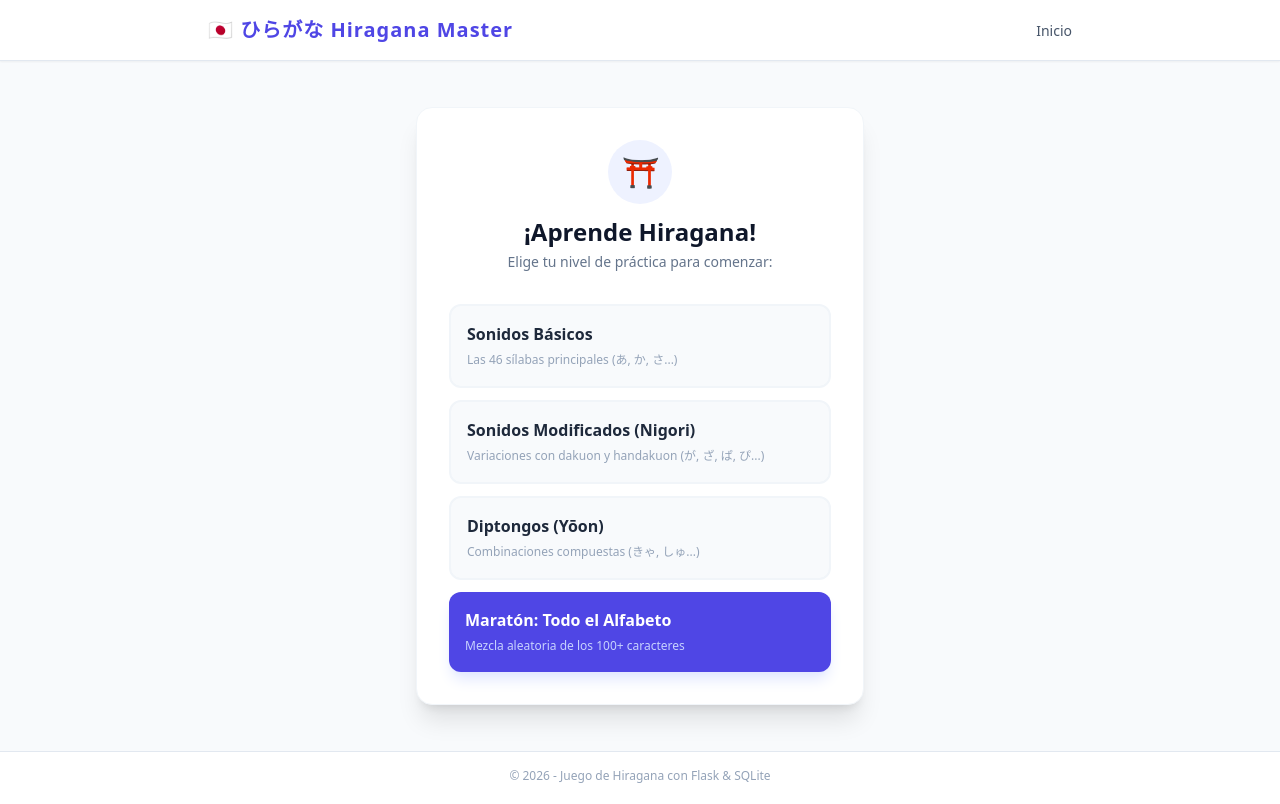
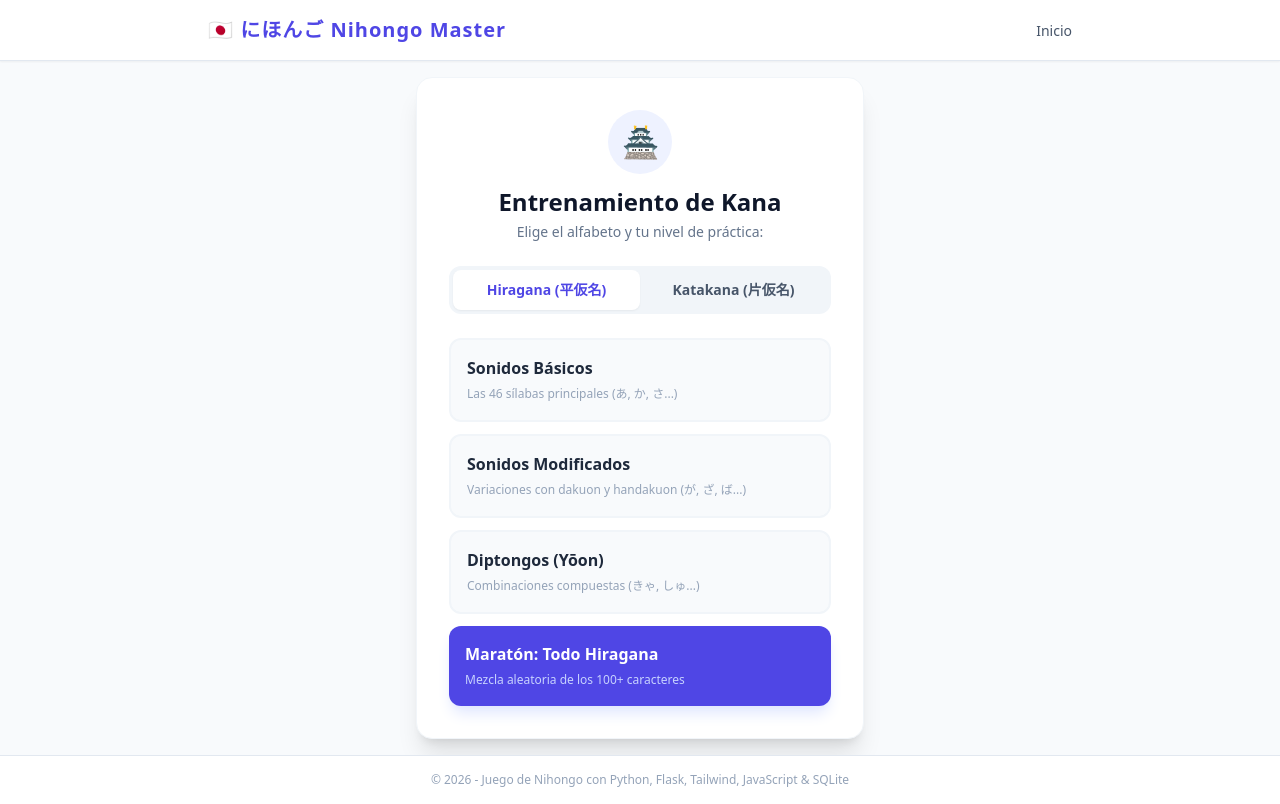
Before and after one commit to nachobecerra38/nihongo, a Flask app: page / in a window 1280 px wide. Before the commit the page ends 783 px from the top, so only its background shows below. Run offline with Flask 3, Linux system fonts and the light colour scheme; some libraries are stand-ins or nearby versions.

Commit message:
Add Katakana support and enhance character retrieval API
- Introduced a new parameter for character type (hiragana/katakana) in the API.
- Updated SQL schema to include Katakana characters with appropriate groupings.
- Modified HTML templates to support switching between Hiragana and Katakana.
- Enhanced JavaScript logic to fetch and display characters based on selected type.

```diff
--- a/app.py
+++ b/app.py
@@ -20,44 +20,57 @@ def play():
 @app.route("/api/characters")
 def get_characters():
     selected_group = request.args.get("group")
+    # Nuevo parámetro: 'hiragana' o 'katakana' (por defecto será hiragana si no mandan nada)
+    kana_type = request.args.get("type", "hiragana")
 
     connection = get_db_connection()
     rows = []
 
-    # Filtrado por Macro-Grupos
+    # 1. Definimos las listas de subgrupos que corresponden a cada categoría
+    basics_groups = (
+        "vowels",
+        "ka",
+        "sa",
+        "ta",
+        "na",
+        "ha",
+        "ma",
+        "ya",
+        "ra",
+        "wa",
+        "n",
+    )
+    modified_groups = ("ga", "za", "da", "ba", "pa")
+
+    # 2. Construimos las consultas inyectando el filtro de group_name Y el de kana_type
     if selected_group == "basics":
-        # Trae todas las familias básicas juntas
-        query = """SELECT id, kana, romaji, group_name FROM characters
-                   WHERE group_name IN ('vowels', 'ka', 'sa', 'ta', 'na', 'ha', 'ma', 'ya', 'ra', 'wa', 'n')"""
-        rows = connection.execute(query).fetchall()
+        query = f"SELECT id, kana, romaji, group_name, kana_type FROM characters WHERE kana_type = ? AND group_name IN {basics_groups}"
+        rows = connection.execute(query, (kana_type,)).fetchall()
 
     elif selected_group == "modified":
-        # Trae todos los nigoris juntos (Dakuten y Handakuten)
-        query = "SELECT id, kana, romaji, group_name FROM characters WHERE group_name IN ('ga', 'za', 'da', 'ba', 'pa')"
-        rows = connection.execute(query).fetchall()
+        query = f"SELECT id, kana, romaji, group_name, kana_type FROM characters WHERE kana_type = ? AND group_name IN {modified_groups}"
+        rows = connection.execute(query, (kana_type,)).fetchall()
 
     elif selected_group == "yoon":
-        # Trae los diptongos
-        query = "SELECT id, kana, romaji, group_name FROM characters WHERE group_name = 'yoon'"
-        rows = connection.execute(query).fetchall()
+        query = "SELECT id, kana, romaji, group_name, kana_type FROM characters WHERE kana_type = ? AND group_name = 'yoon'"
+        rows = connection.execute(query, (kana_type,)).fetchall()
 
     else:
-        # 'all' o cualquier otra cosa trae todo el universo de caracteres
-        query = "SELECT id, kana, romaji, group_name FROM characters"
-        rows = connection.execute(query).fetchall()
+        # Si el grupo es 'all', trae todo el alfabeto pero respetando si es Hiragana o Katakana
+        query = "SELECT id, kana, romaji, group_name, kana_type FROM characters WHERE kana_type = ?"
+        rows = connection.execute(query, (kana_type,)).fetchall()
 
     connection.close()
 
     characters_list = []
     for row in rows:
-        characters_list.append(
-            {
-                "id": row["id"],
-                "kana": row["kana"],
-                "romaji": row["romaji"],
-                "group_name": row["group_name"],
-            }
-        )
+        characters_list.append({
+            "id": row["id"],
+            "kana": row["kana"],
+            "romaji": row["romaji"],
+            "group_name": row["group_name"],
+            "kana_type": row["kana_type"],
+        })
 
     return jsonify(characters_list)
 
--- a/templates/base.html
+++ b/templates/base.html
@@ -4,7 +4,7 @@
 <head>
     <meta charset="UTF-8">
     <meta name="viewport" content="width=device-width, initial-scale=1.0">
-    <title>Hiragana Master</title>
+    <title>Nihongo Master</title>
     <script src="https://cdn.tailwindcss.com"></script>
 </head>
 
@@ -13,7 +13,7 @@
     <header class="bg-white shadow-sm border-b border-slate-200">
         <div class="max-w-4xl mx-auto px-4 py-4 flex justify-between items-center">
             <h1 class="text-xl font-bold text-indigo-600 tracking-wider">
-                🇯🇵 ひらがな Hiragana Master
+                🇯🇵 にほんご Nihongo Master
             </h1>
             <nav>
                 <a href="/" class="text-sm font-medium text-slate-600 hover:text-indigo-600 transition">Inicio</a>
@@ -29,7 +29,7 @@
     </main>
 
     <footer class="bg-white border-t border-slate-200 py-4 text-center text-xs text-slate-400">
-        <p>&copy; 2026 - Juego de Hiragana con Flask & SQLite</p>
+        <p>&copy; 2026 - Juego de Nihongo con Python, Flask, Tailwind, JavaScript & SQLite</p>
     </footer>
 
 </body>
--- a/templates/index.html
+++ b/templates/index.html
@@ -2,17 +2,28 @@
 
 {% block content %}
 <div class="bg-white rounded-2xl shadow-xl p-8 border border-slate-100 max-w-md mx-auto">
-    <div class="text-center mb-8">
+    <div class="text-center mb-6">
         <div
             class="inline-flex items-center justify-center w-16 h-16 bg-indigo-50 text-indigo-600 rounded-full mb-3 text-3xl">
-            ⛩️
+            🏯
         </div>
-        <h2 class="text-2xl font-extrabold text-slate-900 mb-1">¡Aprende Hiragana!</h2>
-        <p class="text-slate-500 text-sm">Elige tu nivel de práctica para comenzar:</p>
+        <h2 class="text-2xl font-extrabold text-slate-900 mb-1">Entrenamiento de Kana</h2>
+        <p class="text-slate-500 text-sm">Elige el alfabeto y tu nivel de práctica:</p>
     </div>
 
-    <div class="space-y-3">
-        <a href="/play?group=basics"
+    <div class="flex bg-slate-100 p-1 rounded-xl mb-6">
+        <button id="tab-hiragana" onclick="switchTab('hiragana')"
+            class="w-1/2 py-2.5 text-sm font-bold rounded-lg transition-all shadow-sm bg-white text-indigo-600">
+            Hiragana (平仮名)
+        </button>
+        <button id="tab-katakana" onclick="switchTab('katakana')"
+            class="w-1/2 py-2.5 text-sm font-bold rounded-lg transition-all text-slate-600 hover:text-slate-900">
+            Katakana (片仮名)
+        </button>
+    </div>
+
+    <div id="panel-hiragana" class="space-y-3">
+        <a href="/play?group=basics&type=hiragana"
             class="flex items-center justify-between p-4 bg-slate-50 hover:bg-indigo-50 hover:border-indigo-200 border-2 border-slate-100 rounded-xl transition group">
             <div class="text-left">
                 <span class="font-bold text-slate-800 group-hover:text-indigo-600 block">Sonidos Básicos</span>
@@ -21,17 +32,16 @@
             <span class="text-lg opacity-0 group-hover:opacity-100 transition-opacity">✏️</span>
         </a>
 
-        <a href="/play?group=modified"
+        <a href="/play?group=modified&type=hiragana"
             class="flex items-center justify-between p-4 bg-slate-50 hover:bg-amber-50 hover:border-amber-200 border-2 border-slate-100 rounded-xl transition group">
             <div class="text-left">
-                <span class="font-bold text-slate-800 group-hover:text-amber-600 block">Sonidos Modificados
-                    (Nigori)</span>
-                <span class="text-xs text-slate-400">Variaciones con dakuon y handakuon (が, ざ, ぱ, ぴ...)</span>
+                <span class="font-bold text-slate-800 group-hover:text-amber-600 block">Sonidos Modificados</span>
+                <span class="text-xs text-slate-400">Variaciones con dakuon y handakuon (が, ざ, ば...)</span>
             </div>
             <span class="text-lg opacity-0 group-hover:opacity-100 transition-opacity">📖</span>
         </a>
 
-        <a href="/play?group=yoon"
+        <a href="/play?group=yoon&type=hiragana"
             class="flex items-center justify-between p-4 bg-slate-50 hover:bg-emerald-50 hover:border-emerald-200 border-2 border-slate-100 rounded-xl transition group">
             <div class="text-left">
                 <span class="font-bold text-slate-800 group-hover:text-emerald-600 block">Diptongos (Yōon)</span>
@@ -40,14 +50,75 @@
             <span class="text-lg opacity-0 group-hover:opacity-100 transition-opacity">🎓</span>
         </a>
 
-        <a href="/play?group=all"
+        <a href="/play?group=all&type=hiragana"
             class="flex items-center justify-between p-4 bg-indigo-600 hover:bg-indigo-700 text-white rounded-xl transition shadow-lg shadow-indigo-100 group">
             <div class="text-left">
-                <span class="font-bold block">Maratón: Todo el Alfabeto</span>
+                <span class="font-bold block">Maratón: Todo Hiragana</span>
                 <span class="text-xs text-indigo-200">Mezcla aleatoria de los 100+ caracteres</span>
             </div>
             <span class="text-lg opacity-0 group-hover:opacity-100 transition-opacity">🔥</span>
         </a>
     </div>
+
+    <div id="panel-katakana" class="space-y-3 hidden">
+        <a href="/play?group=basics&type=katakana"
+            class="flex items-center justify-between p-4 bg-slate-50 hover:bg-indigo-50 hover:border-indigo-200 border-2 border-slate-100 rounded-xl transition group">
+            <div class="text-left">
+                <span class="font-bold text-slate-800 group-hover:text-indigo-600 block">Sonidos Básicos</span>
+                <span class="text-xs text-slate-400">Las 46 sílabas principales (ア, カ, サ...)</span>
+            </div>
+            <span class="text-lg opacity-0 group-hover:opacity-100 transition-opacity">✏️</span>
+        </a>
+
+        <div
+            class="opacity-50 cursor-not-allowed flex items-center justify-between p-4 bg-slate-100 border-2 border-dashed border-slate-200 rounded-xl">
+            <div class="text-left">
+                <span class="font-bold text-slate-400 block">Sonidos Modificados</span>
+                <span class="text-xs text-slate-400">Próximamente (ガ, ザ, ダ...)</span>
+            </div>
+        </div>
+
+        <div
+            class="opacity-50 cursor-not-allowed flex items-center justify-between p-4 bg-slate-100 border-2 border-dashed border-slate-200 rounded-xl">
+            <div class="text-left">
+                <span class="font-bold text-slate-400 block">Diptongos (Yōon)</span>
+                <span class="text-xs text-slate-400">Próximamente (キャ, シュ...)</span>
+            </div>
+        </div>
+
+        <a href="/play?group=all&type=katakana"
+            class="flex items-center justify-between p-4 bg-indigo-600 hover:bg-indigo-700 text-white rounded-xl transition shadow-lg shadow-indigo-100 group">
+            <div class="text-left">
+                <span class="font-bold block">Maratón: Todo Katakana</span>
+                <span class="text-xs text-indigo-200">Prueba rápida con los 46 caracteres básicos</span>
+            </div>
+            <span class="text-lg opacity-0 group-hover:opacity-100 transition-opacity">🔥</span>
+        </a>
+    </div>
 </div>
+
+<script>
+    function switchTab(type) {
+        const btnHiragana = document.getElementById('tab-hiragana');
+        const btnKatakana = document.getElementById('tab-katakana');
+        const panelHiragana = document.getElementById('panel-hiragana');
+        const panelKatakana = document.getElementById('panel-katakana');
+
+        if (type === 'hiragana') {
+            // Estilos de botones
+            btnHiragana.className = "w-1/2 py-2.5 text-sm font-bold rounded-lg transition-all shadow-sm bg-white text-indigo-600";
+            btnKatakana.className = "w-1/2 py-2.5 text-sm font-bold rounded-lg transition-all text-slate-600 hover:text-slate-900";
+            // Mostrar/Ocultar paneles
+            panelHiragana.classList.remove('hidden');
+            panelKatakana.classList.add('hidden');
+        } else {
+            // Estilos de botones
+            btnKatakana.className = "w-1/2 py-2.5 text-sm font-bold rounded-lg transition-all shadow-sm bg-white text-indigo-600";
+            btnHiragana.className = "w-1/2 py-2.5 text-sm font-bold rounded-lg transition-all text-slate-600 hover:text-slate-900";
+            // Mostrar/Ocultar paneles
+            panelKatakana.classList.remove('hidden');
+            panelHiragana.classList.add('hidden');
+        }
+    }
+</script>
 {% endblock %}
```
Also changed, not shown: schema.sql (+25 -1 lines), templates/play.html (+6 -3 lines).
